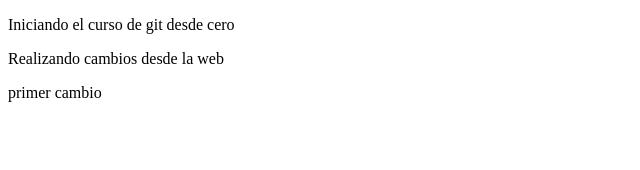
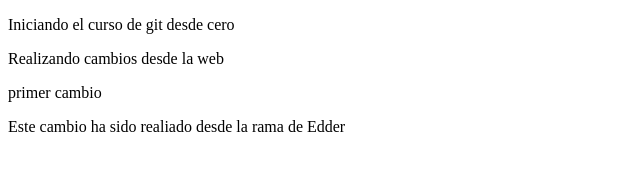
Before and after one commit to EdderCodarlupo/curso-de-git-hub, a plain HTML site: page index.html in a window 1280 px wide. Shown: the whole page, without its empty margins (0-640 px from the left). Drawn offline with Linux system fonts and the light colour scheme.

Commit message:
Tuvo un error

```diff
--- a/index.html
+++ b/index.html
@@ -7,8 +7,10 @@
   </head>
   <body>
     <p>Iniciando el curso de git desde cero</p>
-    <p> Realizando cambios desde la web</p>
+    <p>Realizando cambios desde la web</p>
 
     <p>primer cambio</p>
+
+    <p>Este cambio ha sido realiado desde la rama de Edder</p>
   </body>
 </html>
```
